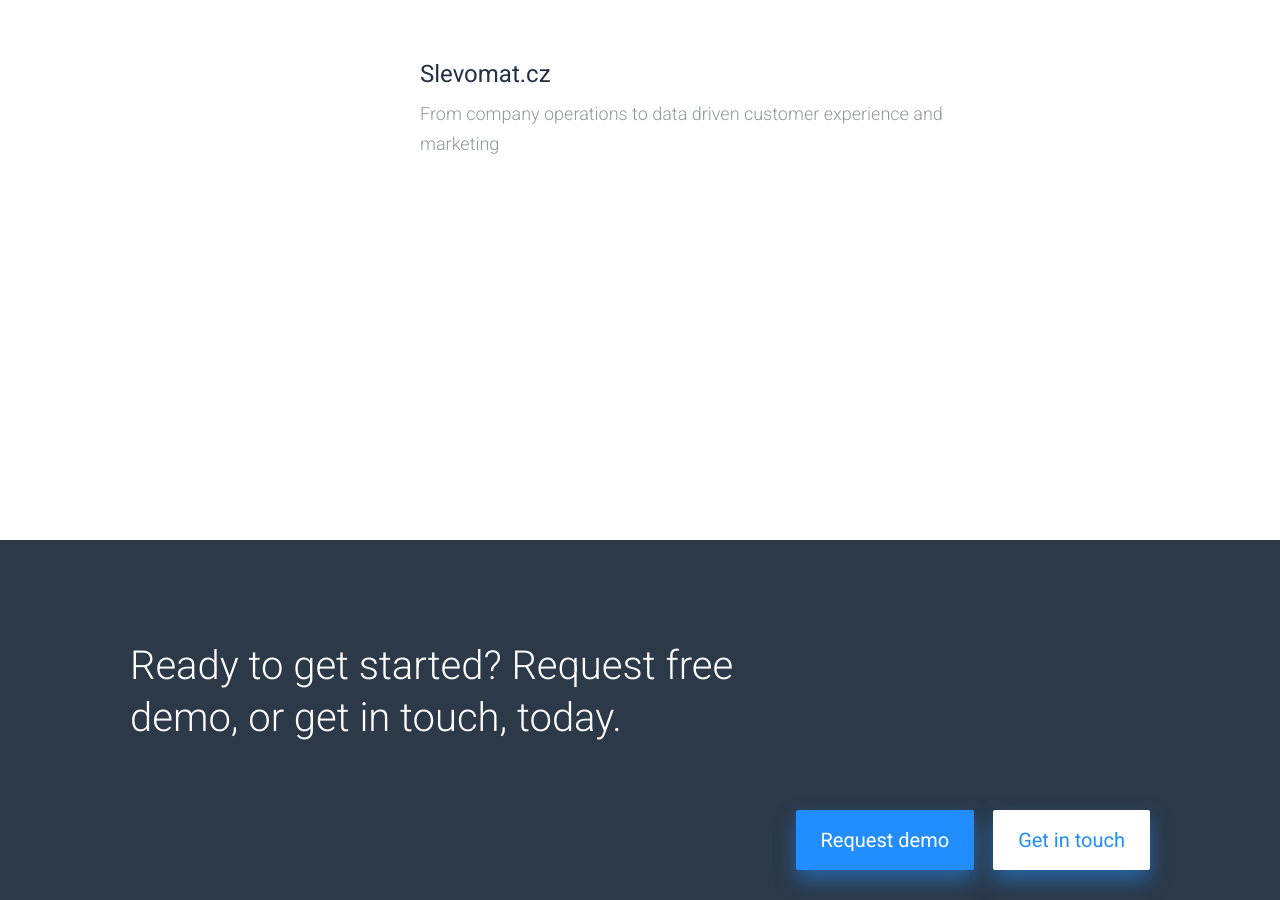
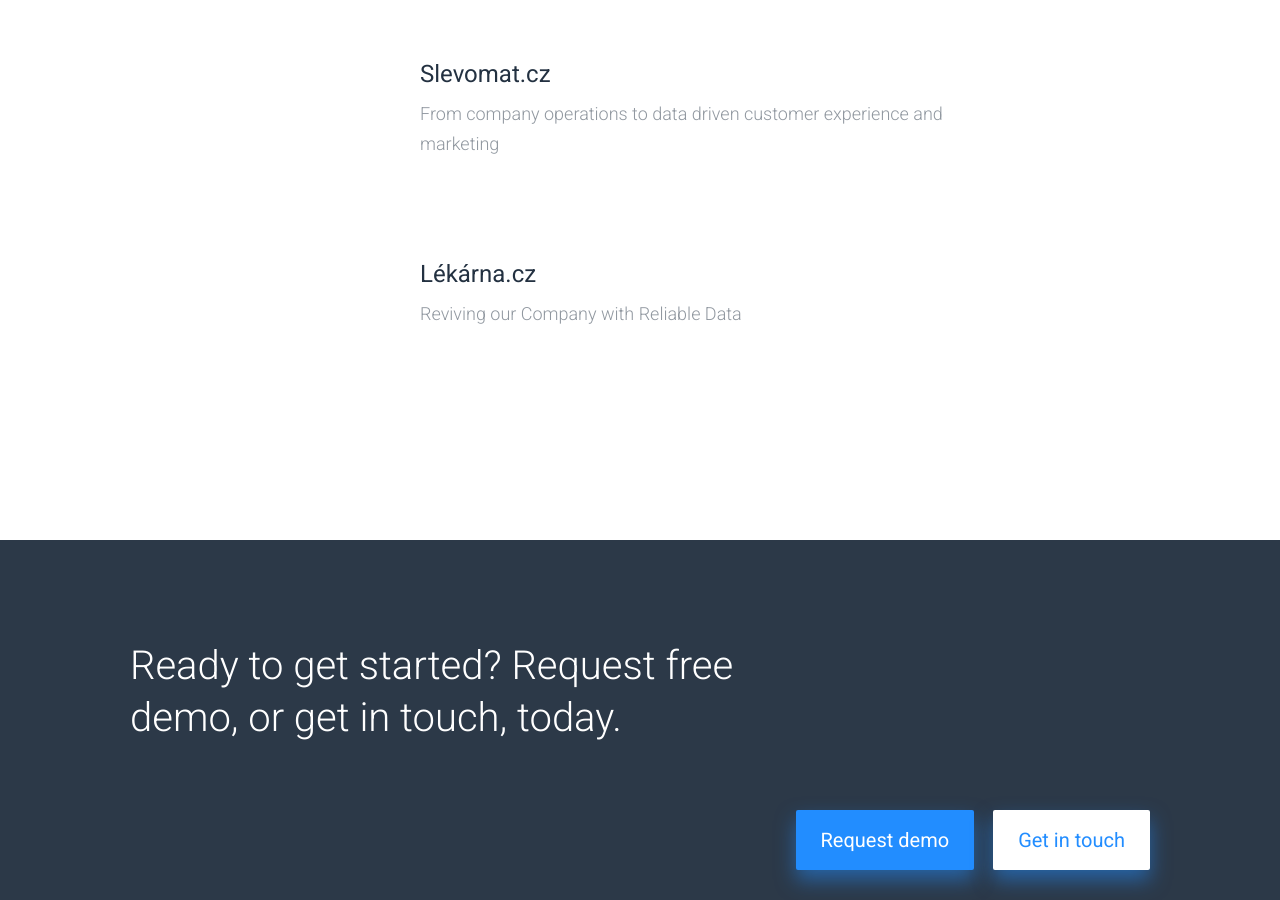
Before and after one commit to keboola/website, a Jekyll site: the page built from _solutions/solutions.md, in a window 1280 px wide and 900 px high, scrolled down 2342 px. Built offline with Jekyll 4.4.1, drawn with Linux system fonts in a browser that asks for light colours; nearby versions of some CDN libraries.

Commit message:
Update from Forestry.io - Updated solutions.md

```diff
--- a/_solutions/solutions.md
+++ b/_solutions/solutions.md
@@ -65,6 +65,7 @@
     title: McPen
   - desc: From company operations to data driven customer experience and marketing
     title: Slevomat.cz
-  - {}
+  - title: Lékárna.cz
+    desc: Reviving our Company with Reliable Data
 
 ---
```
